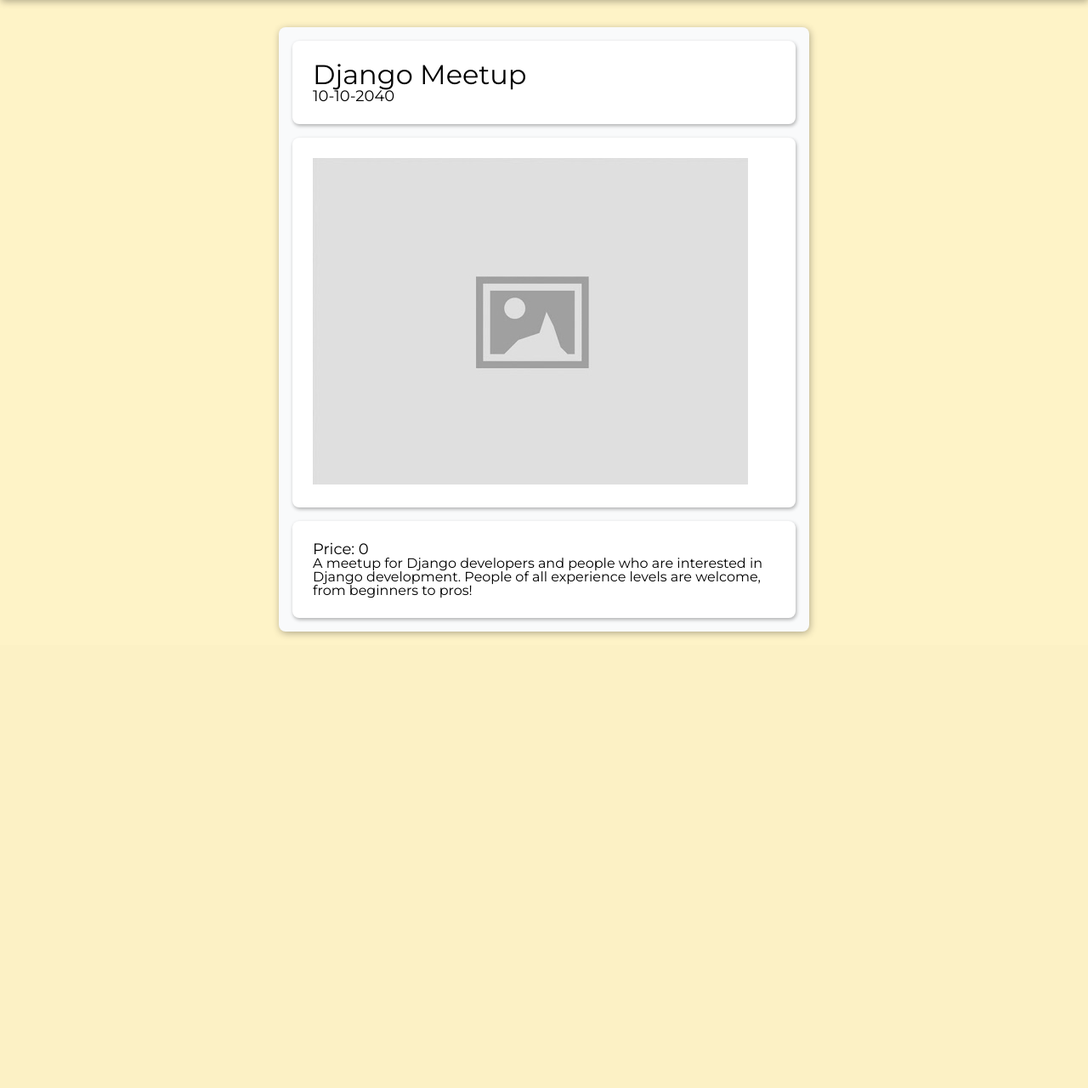
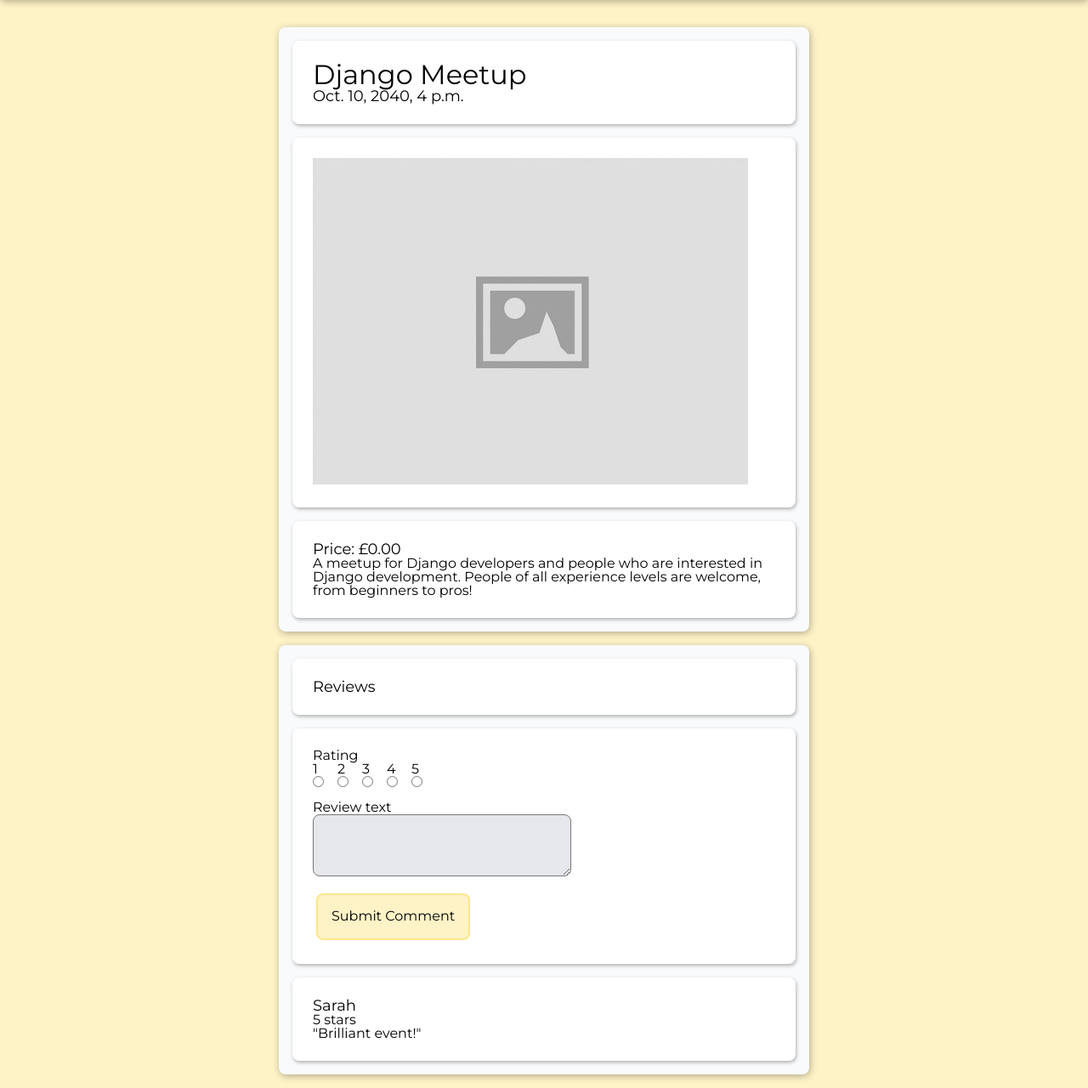
Before and after one commit to Sarah-Irvine/EventBulb, a Django app: page /events/1/ in a window 1280 px wide. Shown: the part 144-1424 px from the top of the page at 85% size. Before the commit the page ends 893 px from the top, so only its background shows below. Run offline with Django 3.2, Linux system fonts and the light colour scheme; a user stored in the database is signed in; data comes from the database, SQL or seed files in the repository; both versions use the stored data as it was after the commit; some libraries are stand-ins or nearby versions.

Commit message:
added Dashboard and ability to add reviews to events

```diff
--- a/event_bulb/accounts/models.py
+++ b/event_bulb/accounts/models.py
@@ -1,9 +1,12 @@
 from django.db import models
 from django.contrib.auth.models import User
+from events.models import Event
 
 class UserProfile(models.Model):
     user = models.OneToOneField(
         User, on_delete=models.CASCADE, related_name="profile")
+    attending = models.ManyToManyField(
+        Event, blank=True, related_name="attending")
 
     def __str__(self):
         return self.user.username
--- a/event_bulb/events/models.py
+++ b/event_bulb/events/models.py
@@ -5,5 +5,29 @@
 class Event(models.Model):
     title = models.CharField(max_length=255)
     description = models.TextField()
-    datetime = models.DateTimeField()
-    cost = models.IntegerField()
+    datetime = models.DateTimeField(auto_now=False, auto_now_add=False)
+    cost = models.DecimalField(max_digits=6, decimal_places=2)
+
+    def __str__(self):
+        return self.title
+
+
+class Review(models.Model):
+
+    class Rating(models.IntegerChoices):
+        ONE = 1
+        TWO = 2
+        THREE = 3
+        FOUR = 4
+        FIVE = 5
+
+    rating = models.IntegerField(choices=Rating.choices)
+    text = models.TextField()
+
+    event = models.ForeignKey(
+        Event, on_delete=models.CASCADE, blank=True, null=True, related_name="reviews")
+    profile = models.ForeignKey(
+        "accounts.UserProfile", on_delete=models.CASCADE, blank=True, related_name="reviews")
+
+    def __str__(self):
+        return self.text
--- a/event_bulb/events/urls.py
+++ b/event_bulb/events/urls.py
@@ -3,6 +3,11 @@
 
 urlpatterns = [
     path('', views.list, name="events_list"),
-    # path('past', views.list_past, name="events_list_past"),
     path('<int:id>/', views.details, name="events_details"),
+    path('<int:id>/add_attending/',
+         views.add_attending, name="events_add_attending"),
+    path('<int:id>/remove_attending/',
+         views.remove_attending, name="events_remove_attending"),
+    path('dashboard/', views.dashboard, name="events_dashboard"),
+    path('<int:id>/add_review/', views.add_review, name="events_add_review"),
 ]
--- a/event_bulb/events/views.py
+++ b/event_bulb/events/views.py
@@ -1,6 +1,58 @@
-from django.shortcuts import render, get_object_or_404
-from .models import Event
+from django.shortcuts import render, get_object_or_404, redirect
+from django.contrib.auth.decorators import login_required
+from .models import Event, Review
 from datetime import datetime
+from accounts.models import UserProfile
+
+def check_if_user_profile(request):
+    if request.user.is_authenticated:
+        [profile, created] = UserProfile.objects.get_or_create(
+            user=request.user)
+        return profile
+
+
+@login_required
+def add_attending(request, id):
+    event = get_object_or_404(Event, id=id)
+    if request.method == "POST":
+        request.user.profile.attending.add(event)
+    return redirect(request.POST.get("redirect_url"))
+
+
+@login_required
+def remove_attending(request, id):
+    event = get_object_or_404(Event, id=id)
+    if request.method == "POST":
+        request.user.profile.attending.remove(event)
+    return redirect(request.POST.get("redirect_url"))
+
+
+@login_required
+def dashboard(request):
+    today = datetime.today()
+    profile = check_if_user_profile(request)
+
+    attending = profile.attending.all().filter(
+        datetime__gte=today).order_by("datetime")
+    attended = profile.attending.all().filter(
+        datetime__lt=today).order_by("datetime")
+    return render(request, 'events/dashboard.html', {"attending": attending, "attended": attended})
+
+
+@login_required
+def add_review(request, id):
+    if request.method == "POST":
+        event = get_object_or_404(Event, id=id)
+        [profile, created] = UserProfile.objects.get_or_create(
+            user=request.user)
+
+        text = request.POST.get("review-text")
+        rating = request.POST.get("rating")
+        review = Review.objects.create(
+            text=text, rating=rating, event=event, profile=profile)
+        event.reviews.add(review)
+
+        return redirect(request.POST.get("redirect_url"))
 
 def details(request, id):
     event = get_object_or_404(Event, id=id)
@@ -9,6 +61,8 @@
 
 
 def list(request):
+    check_if_user_profile(request)
+
     today = datetime.today()
 
     filter_map = {
--- a/event_bulb/templates/base.html
+++ b/event_bulb/templates/base.html
@@ -24,7 +24,7 @@
           </li>
           {% if user.is_authenticated %}
           <li >
-            <a href="#">Dashboard</a>
+            <a href="{% url 'events_dashboard' %}">Dashboard</a>
           </li>
           {% endif %}
           <li>
--- a/event_bulb/templates/events/details.html
+++ b/event_bulb/templates/events/details.html
@@ -6,17 +6,65 @@
     <div class="card-background half-width event-details">
       <section class="card event-header">
         <div class="event-info">
-          <h2 class="event-title">{{event.title}}</h2>
-          <h3>{{event.datetime|date:"d-m-Y" }}</h3>
+          <h2 class="event-title">{{ event.title }}</h2>
+          <h3>{{ event.datetime }}</h3>
         </div>
       </section>
       <section class="card">
         <img src="{% static 'images/image_placeholder.jpg' %}" alt="Placeholder">
       </section>
       <section class="card">
-        <p class="event-cost">Price: {{ event.cost }}</p>
+        <p class="event-cost">Price: £{{ event.cost }}</p>
         <p>{{ event.description }}</p>
       </section>
     </div>
+    {% if event.reviews.all|length > 0 or user.is_authenticated %}
+      <div class="card-background half-width">
+        <section class="card">
+          <h3 class="larger-heading">Reviews</h3>
+        </section>
+        {% if user.is_authenticated %}
+          <section class="card">
+            <form class="review-form" action="{% url 'events_add_review' event.id %}" method="POST">
+              {% csrf_token %}
+              <input type="hidden" name="redirect_url" value="{{ request.get_full_path }}">
+              <div class="input-group">
+                <label for="ratings">Rating</label>
+                <fieldset id="ratings" class="rating-group">
+                  <label for="rating-1">1</label>
+                  <label for="rating-2">2</label>
+                  <label for="rating-3">3</label>
+                  <label for="rating-4">4</label>
+                  <label for="rating-5">5</label>
+                  <input required type="radio" name="rating" value="1" id="rating-1">
+                  <input required type="radio" name="rating" value="2" id="rating-2">
+                  <input required type="radio" name="rating" value="3" id="rating-3">
+                  <input required type="radio" name="rating" value="4" id="rating-4">
+                  <input required type="radio" name="rating" value="5" id="rating-5">
+                </fieldset>
+              </div>
+
+              <div class="input-group full-width">
+                <label for="review-text">Review text</label>
+                <textarea name="review-text" id="review-text" cols="30" rows="3"></textarea>
+              </div>
+
+              <button class="button yellow" type="submit">Submit Comment</button>
+            </form>
+          </section>
+        {% endif %}
+        <div class="reviews-scroller">
+          {% for review in event.reviews.all %}
+            <section class="card">
+                <h3>{{ review.profile }}</h3>
+                <p>{{ review.rating }} stars</p>
+                {% if review.text|length > 0 %}
+                  <p>"{{ review.text }}"</p>
+                {% endif %}
+            </section>
+          {% endfor %}
+        </div>
+      </div>
+    {% endif %}
   </main>
 {% endblock %}
```
Also changed, not shown: event_bulb/events/templatetags/event_filters.py (added, +8 -0 lines), event_bulb/templates/events/dashboard.html (added, +24 -0 lines), event_bulb/templates/events/list.html (+2 -18 lines), event_bulb/templates/partials/_events_list.html (added, +34 -0 lines), event_bulb/templates/partials/_past_events_list.html (added, +17 -0 lines), event_bulb/accounts/migrations/0002_userprofile_attending.py (added), event_bulb/db.sqlite3, event_bulb/events/migrations/0002_alter_event_cost_review.py (added), event_bulb/events/templatetags/__init__.py (added), event_bulb/static/css/style.css (line endings or trailing spaces), 1 other file.
